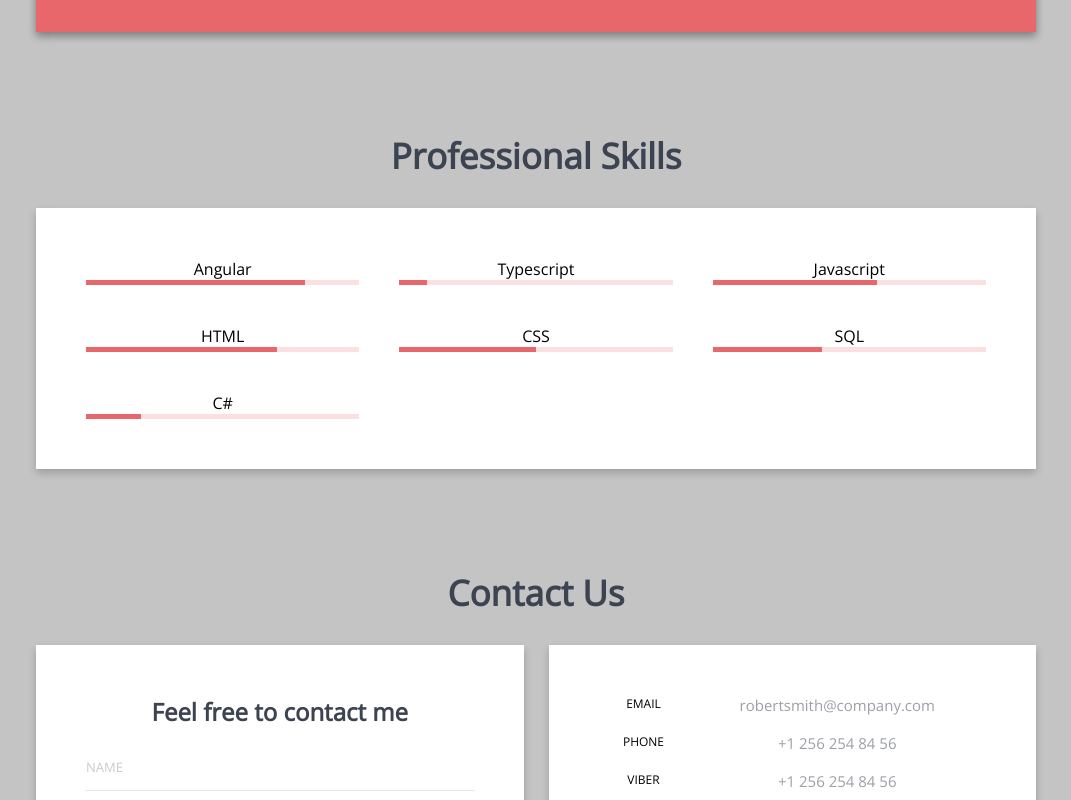
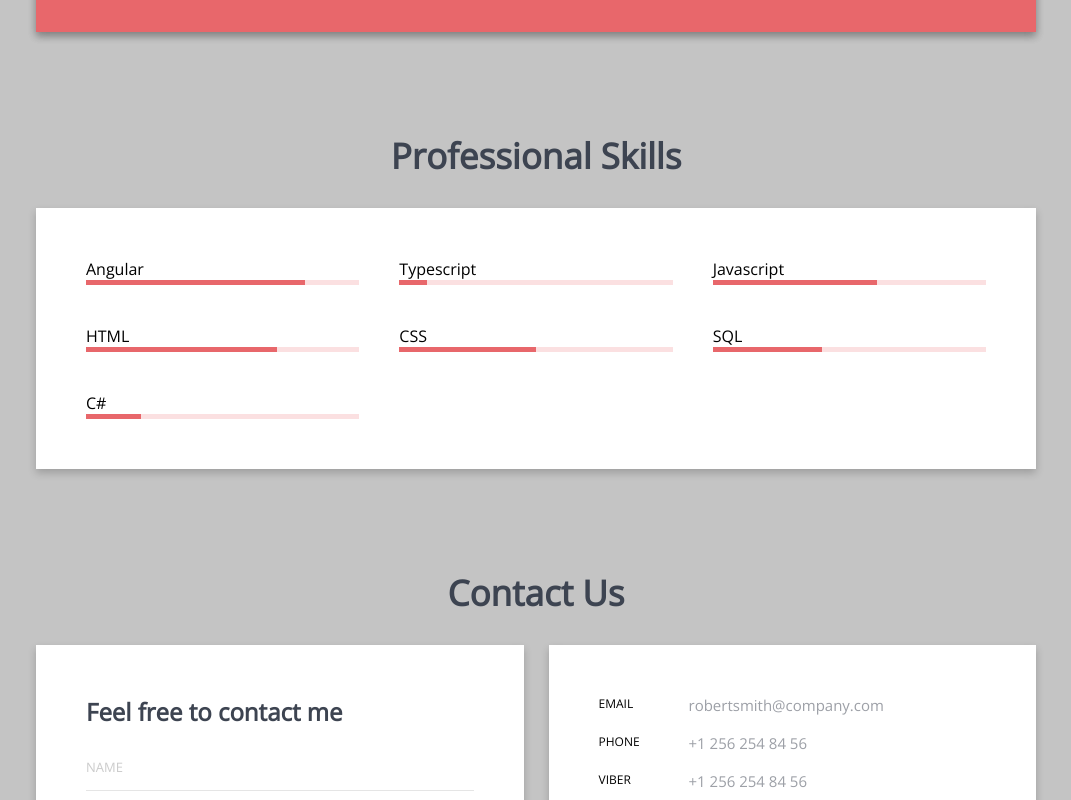
Before and after one commit to ALCordeiro/fe-ramp-up-alysson, an Angular app: page / in a window 1280 px wide. Shown: the part 660-1460 px from the top of the page, without its empty margins (104-1175 px from the left). Built offline with nearby package versions, Linux system fonts and the light colour scheme.

Commit message:
hotfix in text-align

```diff
--- a/styles/objects/titles.scss
+++ b/styles/objects/titles.scss
@@ -1,7 +1,7 @@
 .titles {
-    text-align: center;
 
     & > .title {
+        text-align: center;
         color: $gray;
         font-size: 35px;
         font-weight: 600;
```
